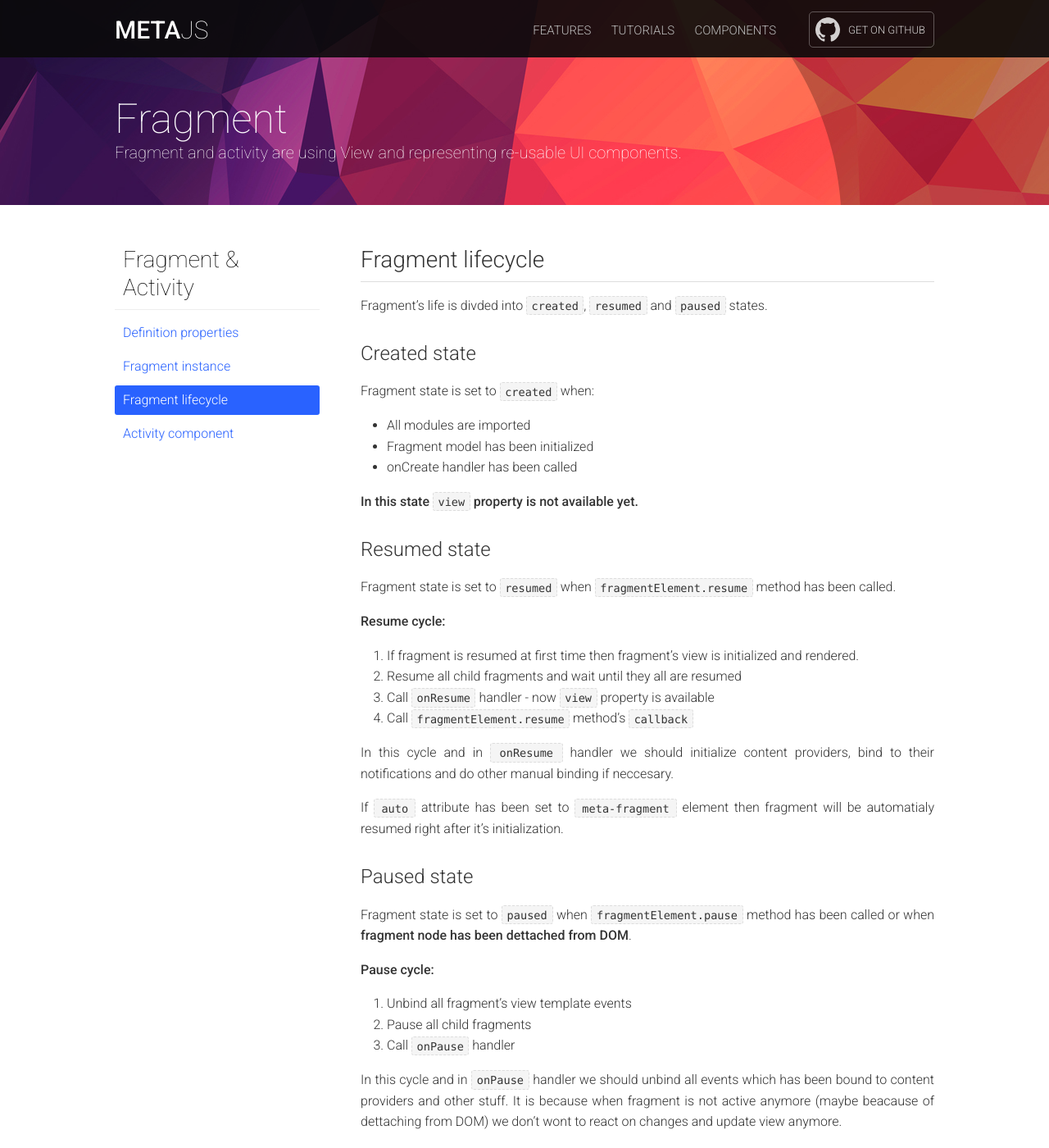
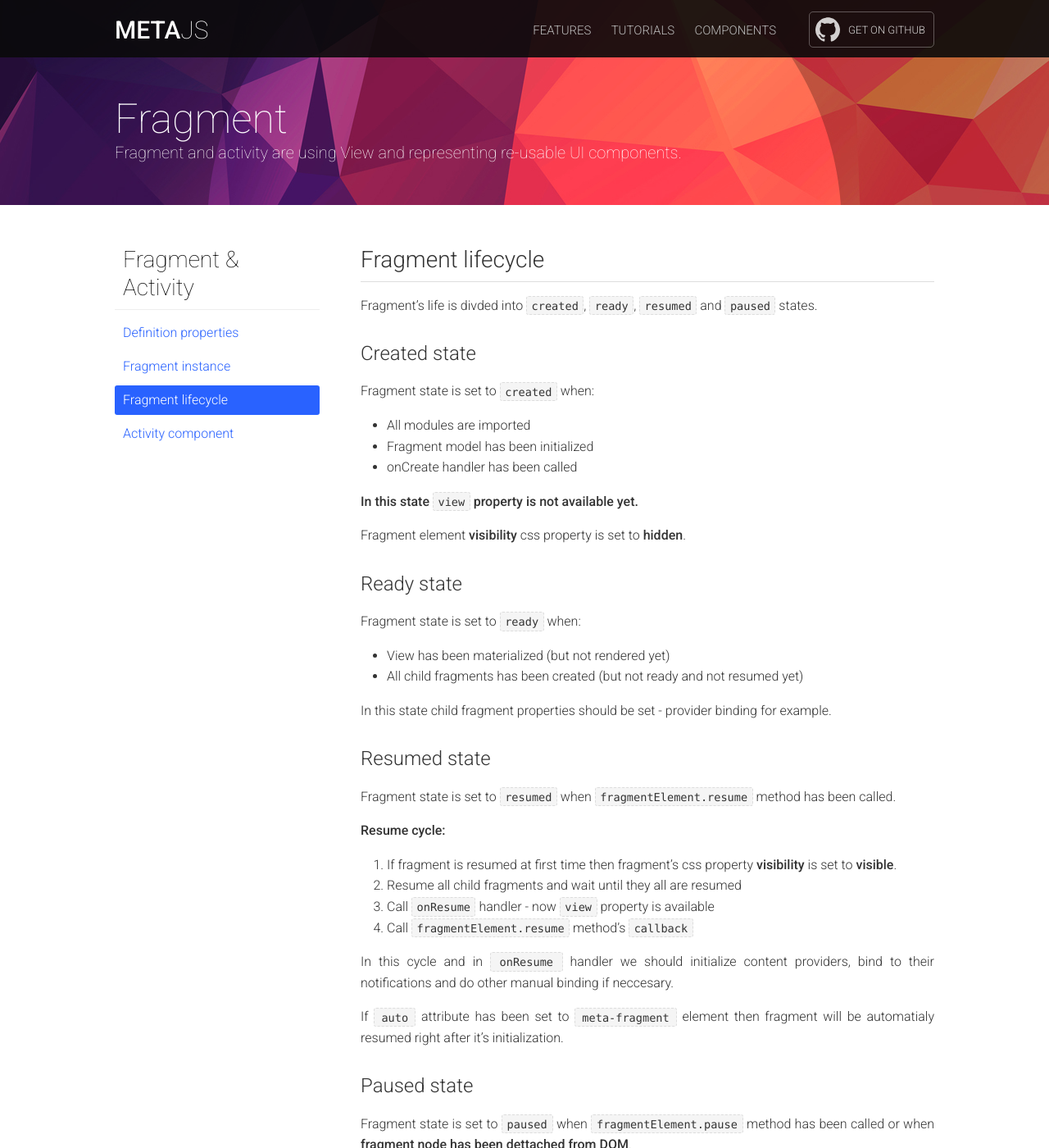
Before and after one commit to metaplatform/metajs, a Jekyll site: the page built from components/fragment/lifecycle.md, in a window 1280 px wide and 1400 px high. Shown: the whole window at 82% size. Built offline with Jekyll 4.4.1, drawn with Linux system fonts in a browser that asks for light colours; Markdown is read by kramdown in place of the engine named in the settings.

```diff
--- a/components/fragment/lifecycle.md
+++ b/components/fragment/lifecycle.md
@@ -10,7 +10,7 @@ title: "Fragment lifecycle"
 
 ## Fragment lifecycle
 
-Fragment's life is divded into `created`, `resumed` and `paused` states.
+Fragment's life is divded into `created`, `ready`, `resumed` and `paused` states.
 
 ### Created state
 Fragment state is set to `created` when:
@@ -21,12 +21,22 @@ Fragment state is set to `created` when:
 
 **In this state `view` property is not available yet.**
 
+Fragment element **visibility** css property is set to **hidden**.
+
+### Ready state
+Fragment state is set to `ready` when:
+
+- View has been materialized (but not rendered yet)
+- All child fragments has been created (but not ready and not resumed yet)
+
+In this state child fragment properties should be set - provider binding for example.
+
 ### Resumed state
 Fragment state is set to `resumed` when `fragmentElement.resume` method has been called.
 
 **Resume cycle:**
 
-1. If fragment is resumed at first time then fragment's view is initialized and rendered.
+1. If fragment is resumed at first time then fragment's css property **visibility** is set to **visible**.
 2. Resume all child fragments and wait until they all are resumed
 3. Call `onResume` handler - now `view` property is available
 4. Call `fragmentElement.resume` method's `callback`
--- a/index.html
+++ b/index.html
@@ -17,7 +17,7 @@ products_class: homepage
 		<li>Web applications UI</li>
 		<li>Data modeling</li>
 	</ul>
-	<p>Each component is can be used inividualy (with dependencies).</p>
+	<p>Each component can be used individualy (with dependencies).</p>
 	<p>Together they provide framework for effective development of&nbsp;web applications.</p>
 
 </div>
```
Also changed, not shown: components/fragment/properties.md (+6 -0 lines), components/view.md (+6 -2 lines), tutorials/hello-world.md (+7 -1 lines).
